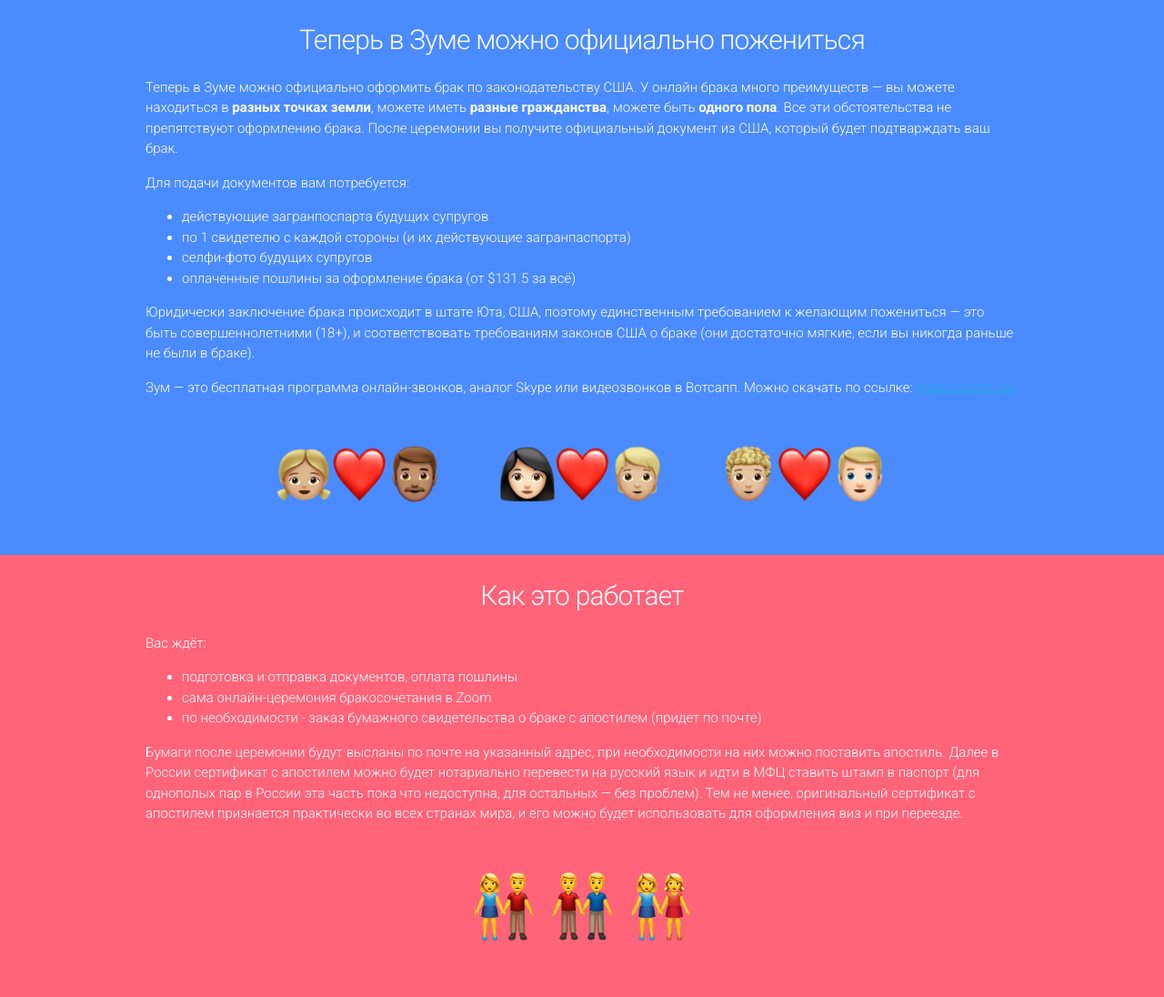
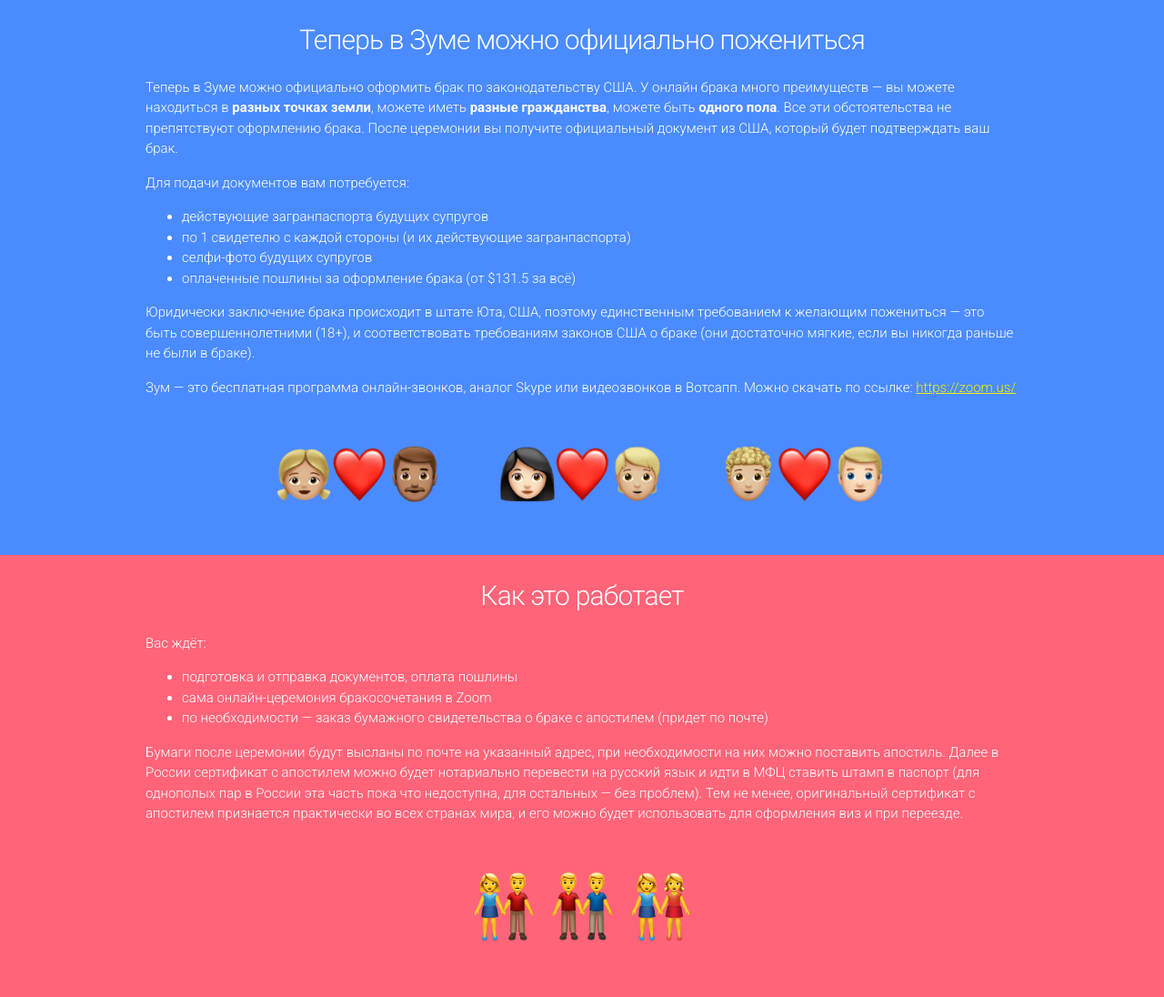
Before and after one commit to zoomwedding/zoomwedding.github.io, a PHP site: page / in a window 1280 px wide. Shown: the part 861-1957 px from the top of the page at 91% size. Run offline with PHP 8.4, Linux system fonts and the light colour scheme; some libraries are stand-ins or nearby versions.

Commit message:
fox text

```diff
--- a/css/custom.css
+++ b/css/custom.css
@@ -95,6 +95,10 @@ html, body {
 .main-subtit {
 	text-align: center;
 	color: #1a1a1a;
+}
+
+.linkcolor {
+	color: #f0ef0e;
 }
 
 .logotype-size {
--- a/index.html
+++ b/index.html
@@ -60,26 +60,18 @@
 
 			<div class="row">
 				<div class="twelve col">
-					<p>Теперь в Зуме можно официально оформить брак по законодательству США. У онлайн брака много
-						преимуществ — вы можете находиться в <b>разных точках земли</b>,
-						можете иметь <b>разные гражданства</b>, можете быть <b>одного пола</b>.
-						Все эти обстоятельства не препятствуют оформлению брака.
-						После церемонии вы получите официальный документ из США, который будет подтварждать ваш брак.
+					<p>Теперь в Зуме можно официально оформить брак по законодательству США. У онлайн брака много преимуществ — вы можете находиться в <b>разных точках земли</b>, можете иметь <b>разные гражданства</b>, можете быть <b>одного пола</b>. Все эти обстоятельства не препятствуют оформлению брака.
+						После церемонии вы получите официальный документ из США, который будет подтверждать ваш брак.</p>
+					<p>Для подачи документов вам потребуется: <br>
+						<ul>
+							<li>действующие загранпаспорта будущих супругов</li>
+							<li>по 1 свидетелю с каждой стороны (и их действующие загранпаспорта)</li>
+							<li>селфи-фото будущих супругов</li>
+							<li>оплаченные пошлины за оформление брака (от $131.5 за всё)</il>
+						</ul>
 					</p>
-					<p>
-						Для подачи документов вам потребуется: <br>
-						<ul>
-					<li>действующие загранпоспарта будущих супругов</li>
-					<li>по 1 свидетелю с каждой стороны (и их действующие загранпаспорта)</li>
-					<li>селфи-фото будущих супругов</li>
-					<li>оплаченные пошлины за оформление брака (от $131.5 за всё)</il>
-					</ul>
-					</p>
-					<p>
-						Юридически заключение брака происходит в штате Юта, США, поэтому единственным требованием к желающим пожениться — это быть совершеннолетними (18+), и соответствовать требованиям законов США о браке (они достаточно мягкие, если вы никогда раньше не были в браке).
-					</p>
-					<p> Зум — это бесплатная программа онлайн-звонков, аналог Skype или видеозвонков в Вотсапп. Можно скачать по ссылке: <a href="https://zoom.us/">https://zoom.us/</a>
-					</p>
+					<p>Юридически заключение брака происходит в штате Юта, США, поэтому единственным требованием к желающим пожениться — это быть совершеннолетними (18+), и соответствовать требованиям законов США о браке (они достаточно мягкие, если вы никогда раньше не были в браке).</p>
+					<p> Зум — это бесплатная программа онлайн-звонков, аналог Skype или видеозвонков в Вотсапп. Можно скачать по ссылке: <a class="linkcolor" href="https://zoom.us/">https://zoom.us/</a></p>
 				</div>
 			</div>
 
@@ -105,7 +97,7 @@
 						<ul>
 					<li>подготовка и отправка документов, оплата пошлины</li>
 					<li>сама онлайн-церемония бракосочетания в Zoom</li>
-					<li>по необходимости - заказ бумажного свидетельства о браке с апостилем (придет по почте)</li>
+					<li>по необходимости — заказ бумажного свидетельства о браке с апостилем (придет по почте)</li>
 				</ul>
 
 					</p>
```
